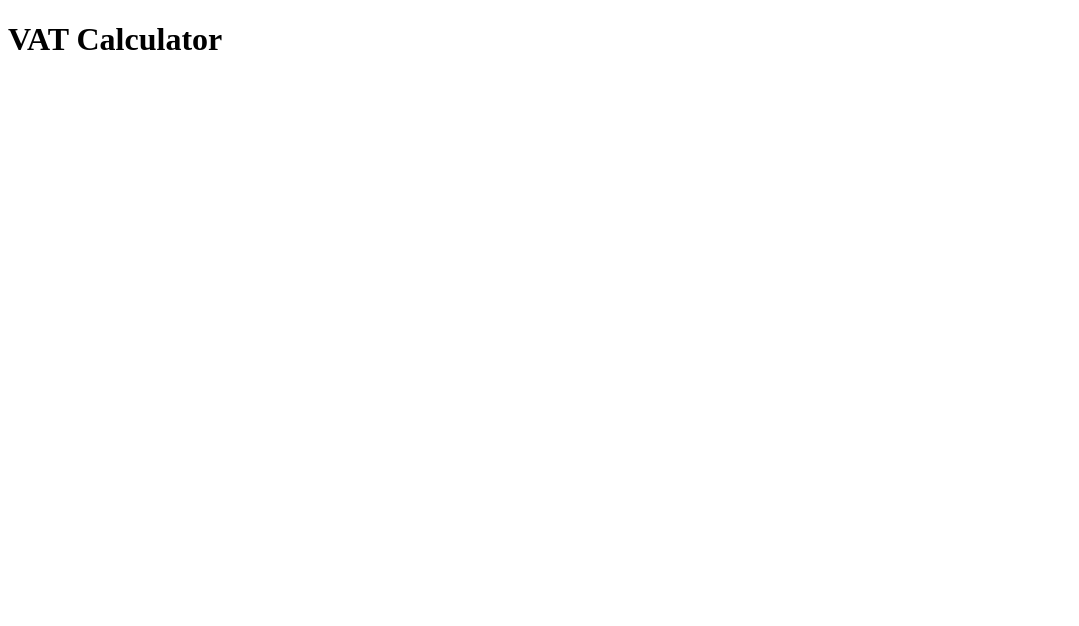
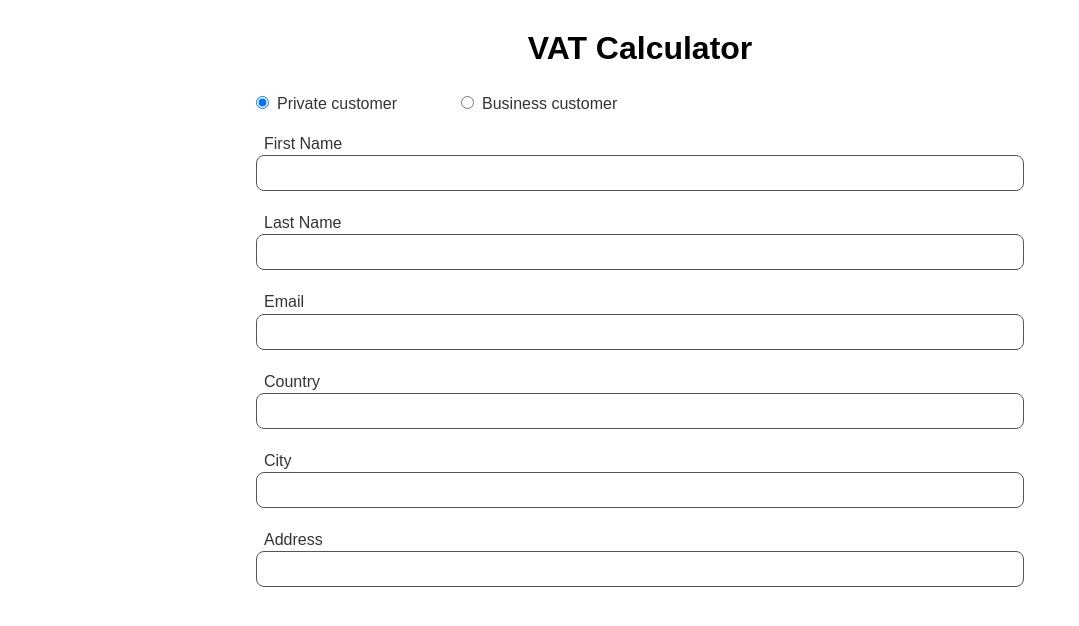
Before and after one commit to Tomas-Zagorskis/VAT-calculator, an Angular app: page / in a window 1280 px wide. Shown: the top 626 px of the page, without its empty margins (0-1079 px from the left). Built offline with nearby package versions, Linux system fonts and the light colour scheme.

Commit message:
form template & style

```diff
--- a/src/app/app.component.html
+++ b/src/app/app.component.html
@@ -1 +1,2 @@
-<h1>VAT Calculator</h1>
+<h1>{{ title }}</h1>
+<app-client-detail-form></app-client-detail-form>
--- /dev/null
+++ b/src/app/components/client-detail-form/client-detail-form.component.html
@@ -0,0 +1,14 @@
+<form class="form">
+  <div>
+    <input type="radio" name="client" value="private" id="private" checked />
+    <label for="private">Private customer</label>
+    <input type="radio" name="client" value="business" id="business" />
+    <label for="business">Business customer</label>
+  </div>
+  <div><label for="fName">First Name</label><input type="text" /></div>
+  <div><label for="lName">Last Name</label><input type="text" /></div>
+  <div><label for="email">Email</label><input type="email" /></div>
+  <div><label for="country">Country</label><input type="text" /></div>
+  <div><label for="city">City</label><input type="text" /></div>
+  <div><label for="address">Address</label><input type="text" /></div>
+</form>
--- /dev/null
+++ b/src/app/components/client-detail-form/client-detail-form.component.scss
@@ -0,0 +1,26 @@
+.form {
+  display: flex;
+  flex-direction: column;
+  gap: 1.5rem;
+  margin: 0 20%;
+  & > div:first-child > label:first-of-type {
+    margin-right: 4rem;
+  }
+  & > div:not(:first-child) {
+    display: flex;
+    flex-direction: column;
+  }
+  label {
+    color: #333;
+    margin-bottom: 0.2rem;
+    margin-left: 0.5rem;
+  }
+  input:not([type="radio"]) {
+    padding: 0.5rem 1rem;
+    border-radius: 0.5rem;
+    border: 1px solid #555;
+  }
+  input:not([type="radio"]):focus {
+    outline: 1px solid blue;
+  }
+}
--- a/src/styles.scss
+++ b/src/styles.scss
@@ -1 +1,38 @@
 /* You can add global styles to this file, and also import other style files */
+
+html {
+  font-family: sans-serif;
+  -ms-text-size-adjust: 100%;
+  -webkit-text-size-adjust: 100%;
+  -webkit-box-sizing: border-box;
+  -moz-box-sizing: border-box;
+  box-sizing: border-box;
+}
+
+*,
+*::before,
+*::after {
+  margin: 0;
+  padding: 0;
+  font-size: 100%;
+  font: inherit;
+  -webkit-box-sizing: inherit;
+  -moz-box-sizing: inherit;
+  box-sizing: inherit;
+}
+
+body {
+  line-height: 1;
+}
+
+table {
+  border-collapse: collapse;
+  border-spacing: 0;
+}
+
+h1 {
+  text-align: center;
+  font-size: 2rem;
+  font-weight: 700;
+  margin-block: 2rem;
+}
```
Also changed, not shown: src/app/app.module.ts (+5 -8 lines), src/app/components/client-detail-form/client-detail-form.component.ts (added, +10 -0 lines), 1 other file (tests, documents, lock files or other folders).
